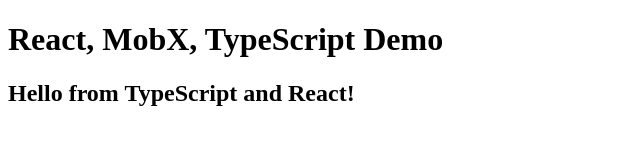
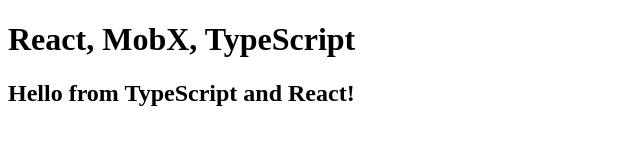
Before and after one commit to prawana-perera/react-mobx-typescript, a React app: page / in a window 1280 px wide. Shown: the top 160 px of the page, without its empty margins (0-640 px from the left). Built offline with nearby package versions, Linux system fonts and the light colour scheme.

Commit message:
Added MobX dev tools for development mode

```diff
--- a/src/index.tsx
+++ b/src/index.tsx
@@ -15,7 +15,7 @@
 // And render our App into it, inside the HMR App container which handles the hot reloading
 render(
     <AppContainer>
-        <App title="React, MobX, TypeScript Demo" />
+        <App />
     </AppContainer>,
     rootEl
 );
--- a/src/layout/App.tsx
+++ b/src/layout/App.tsx
@@ -1,17 +1,17 @@
 import * as React from "react";
 import Hello2 from "demo/Hello2";
+import DevToolsWrapper from "./DevToolsWrapper";
 
-export interface AppProps {
-    title: string
-}
+export interface AppProps {}
 
 export default class App extends React.Component<AppProps, undefined> {
 
     render() {
         return (
             <div>
-                <h1>{this.props.title}</h1>
+                <h1>React, MobX, TypeScript</h1>
                 <Hello2 compiler="TypeScript" framework="React"/>
+                <DevToolsWrapper/>
             </div>
         );
     }
--- /dev/null
+++ b/src/layout/DevToolsWrapper.tsx
@@ -0,0 +1,14 @@
+import * as React from "react";
+import DevTools from "mobx-react-devtools";
+
+declare var process: {env: any};
+const isDevelopmentMode = process.env.NODE_ENV === 'development';
+
+export interface DevToolsWrapperProps {}
+
+export default class DevToolsWrapper extends React.Component<DevToolsWrapperProps, undefined> {
+
+    render() {
+        return isDevelopmentMode ? <DevTools/> : <span />
+    }
+}
```
